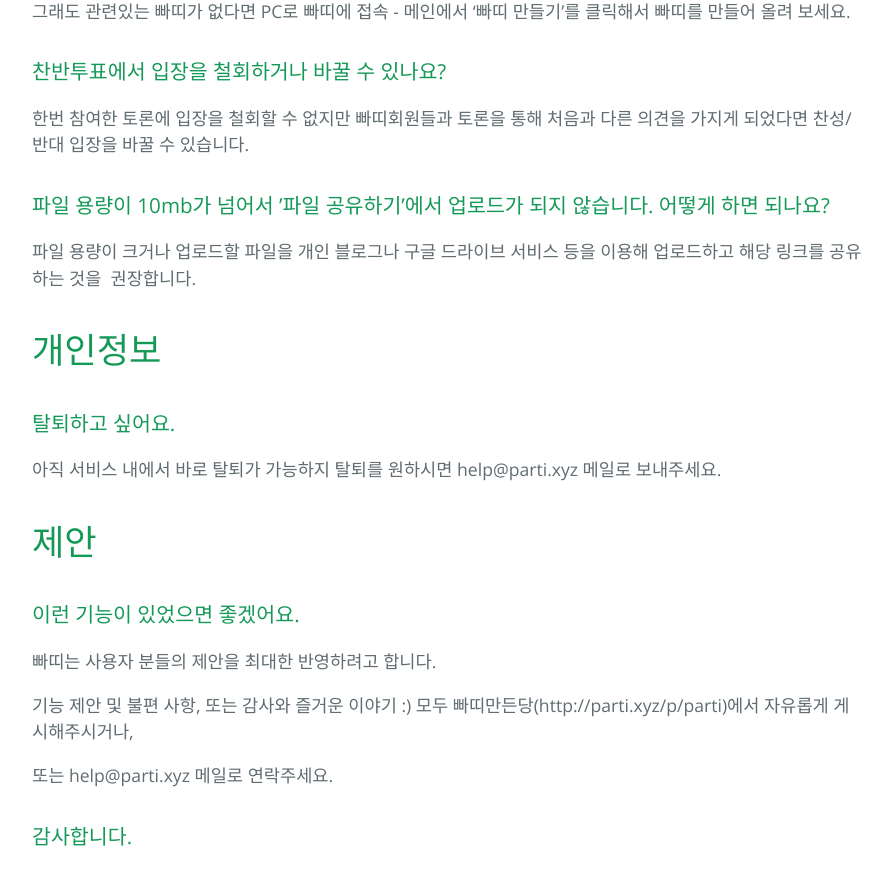
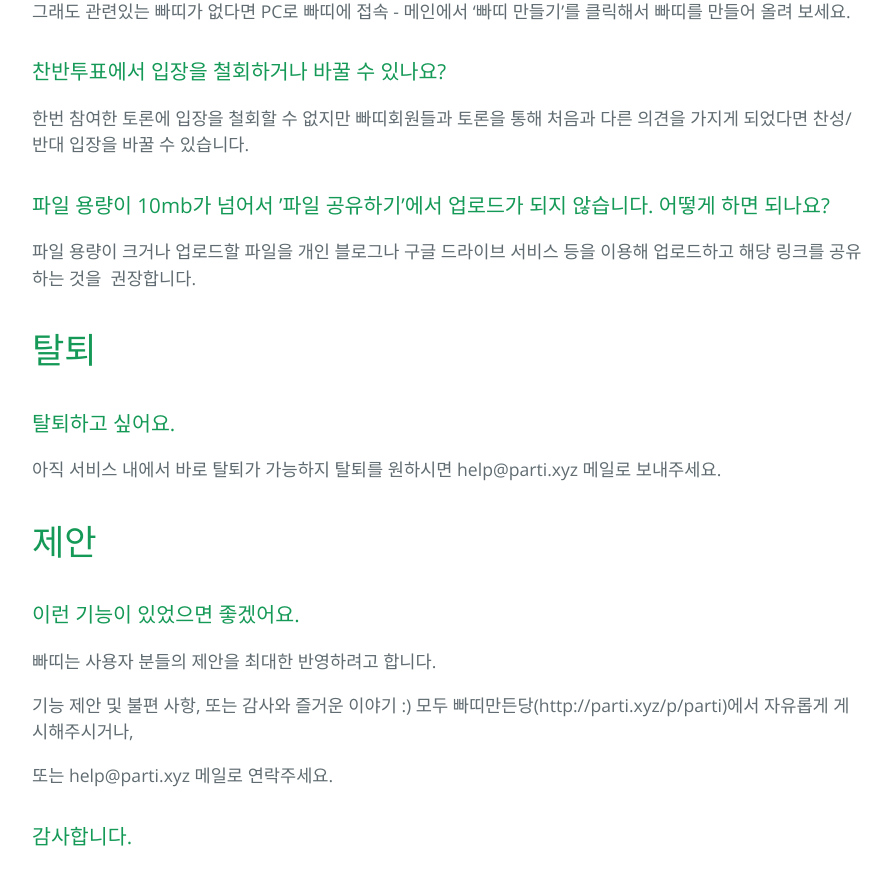
Before and after one commit to parti-coop/parti-group, a Jekyll site: the page built from docs/help.md, in a window 1280 px wide and 900 px high, scrolled down 5617 px. Shown: the top 885 px of the window, without its empty margins (192-1084 px from the left). Built offline with Jekyll 4.4.1, drawn with Linux system fonts in a browser that asks for light colours.

Commit message:
개인정보에서 탈퇴로 문구 수정

```diff
--- a/docs/help.md
+++ b/docs/help.md
@@ -240,7 +240,7 @@ PC에서 내가 빠띠메이커인 빠띠에 들어가보시면 오른쪽 부분
 
 
 
-# 개인정보
+# 탈퇴
 
 
 ### 탈퇴하고 싶어요.
```
